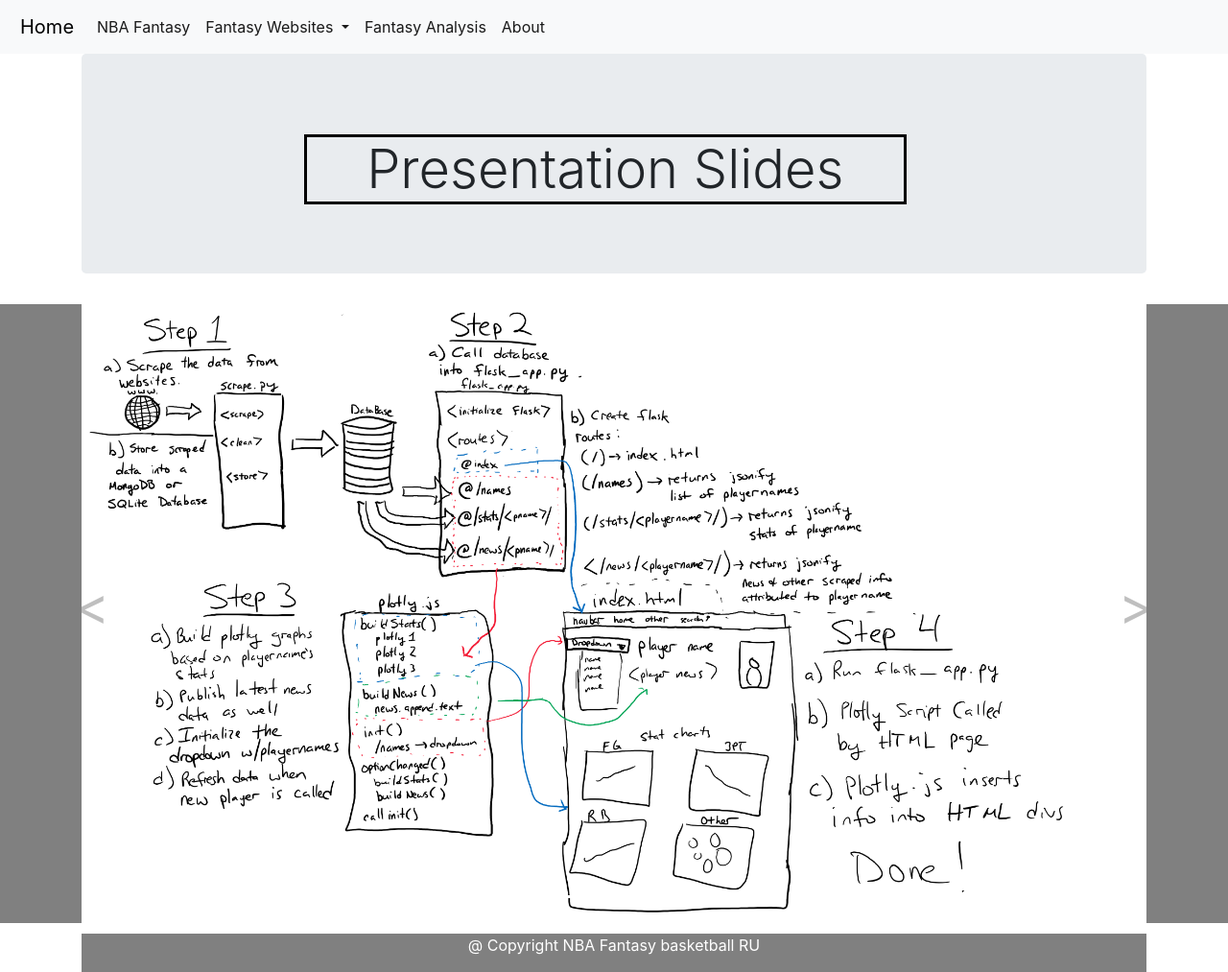
After one commit to Fantasy-Basketball-Stats/NBA-Fantasy-Stats, a Flask app: page /slides in a window 1280 px wide. The commit adds this page. Shown: the whole page at 96% size. Run offline with Flask 2, Linux system fonts and the light colour scheme; some libraries are stand-ins or nearby versions.

```diff
--- a/fantasy_stats/app.py
+++ b/fantasy_stats/app.py
@@ -38,6 +38,11 @@ def index():
 def stats():
     """Returns the Stats page."""
     return render_template("statspage.html")
+
+@app.route("/slides")
+def slides():
+    """Returns the Slides page."""
+    return render_template("slides.html")
 
 @app.route("/names")
 def names():
--- a/fantasy_stats/static/css/style.css
+++ b/fantasy_stats/static/css/style.css
@@ -109,3 +109,42 @@ h1{
 #title-format{
   text-align: center;
 }
+
+/* start slides.html */
+#slides{
+  color: grey;
+  background-color: grey !important;
+}
+.carousel-inner>.item>img, .carousel-inner>.item>a>img {
+  display: block;
+  height: auto;
+  max-width: 100%;
+  line-height: 1;
+  margin: auto;
+  width: 100%;
+}
+
+.carousel-control-prev-icon,
+.carousel-control-next-icon {
+  height: 100px;
+  width: 100px;
+  outline: black;
+  background-size: 100%, 100%;
+  border-radius: 50%;
+  border: none;
+  background-image: none;
+}
+
+.carousel-control-next-icon:after
+{
+  content: '>';
+  font-size: 55px;
+  color: gray;
+}
+
+.carousel-control-prev-icon:after {
+  content: '<';
+  font-size: 55px;
+  color: gray;
+}
+/* end slides.html */
--- /dev/null
+++ b/fantasy_stats/templates/slides.html
@@ -0,0 +1,133 @@
+<!DOCTYPE html>
+<html lang="en" dir="ltr">
+  <head>
+    <!-- start meta -->
+        <meta charset="utf-8">
+        <meta name="viewport" content="width=device-width, initial-scale=1, shrink-to-fit=no">
+    <!-- Bootstrap CSS -->
+         <link rel="stylesheet" href="https://stackpath.bootstrapcdn.com/bootstrap/4.1.3/css/bootstrap.min.css" integrity="sha384-MCw98/SFnGE8fJT3GXwEOngsV7Zt27NXFoaoApmYm81iuXoPkFOJwJ8ERdknLPMO" crossorigin="anonymous">
+    <!-- css link  -->
+        <link rel="stylesheet" href="../static/css/style.css">
+        <title>Presentation</title>
+    <!-- end meta -->
+  </head>
+
+  <!-- Navbar-Beginning -->
+  <nav class="navbar navbar-expand-lg navbar-light bg-light">
+      <a id="logo"class="navbar-brand" href="index.html">Home</a>
+      <button class="navbar-toggler" type="button" data-toggle="collapse" data-target="#navbarSupportedContent" aria-controls="navbarSupportedContent" aria-expanded="false" aria-label="Toggle navigation">
+        <span class="navbar-toggler-icon"></span>
+      </button>
+
+      <div class="collapse navbar-collapse" id="navbarSupportedContent">
+        <ul class="navbar-nav mr-auto">
+                  <li class="nav-item active">
+                    <a class="nav-link" href="http://www.nba.com/fantasy/">NBA Fantasy<span class="sr-only">(current)</span></a>
+                  </li>
+                            <li class="nav-item active dropdown">
+                                <a class="nav-link dropdown-toggle" href="#" id="navbarDropdown" role="button" data-toggle="dropdown" aria-haspopup="true" aria-expanded="false">
+                                  Fantasy Websites
+                                </a>
+                                  <div class="dropdown-menu" aria-labelledby="navbarDropdown">
+                                    <a class="dropdown-item" href="http://www.espn.com/fantasy/basketball/">ESPN Fantasy</a>
+                                    <a class="dropdown-item" href="https://basketball.fantasysports.yahoo.com/">Yahoo fantasysports</a>
+                                    <a class="dropdown-item" href="https://www.cbssports.com/fantasy/games/basketball/">CBS Fantasy Basketball</a>
+                                    <a class="dropdown-item" href="http://www.rotoworld.com/sports/nba/basketball?ls=roto:nba:gnav">RotoWorld NBA</a>
+
+                                  </div>
+                              </li>
+                <li class="nav-item active">
+                  <a class="nav-link" href="/statspage">Fantasy Analysis<span class="sr-only">(current)<span></a>
+                </li>
+
+                <li class="nav-item active">
+                  <a class="nav-link" href="../static/about.html">About<span class="sr-only">(current)<span></a>
+
+                </li>
+          </li>
+         </ul>
+      </div>
+</nav>
+<!-- Navbar-End  -->
+
+  <body>
+    <div class="container">
+
+                <div class="row">
+                  <div class="col-md-12">
+                  <!-- jumbotron -->
+                              <div class="jumbotron">
+                                        <h1 class="display-4">Presentation Slides</h1>
+                                </div>
+                  <!-- end of jumbotron -->
+                </div>
+                </div>
+      </div>
+
+
+
+      <div class="row">
+        <div class="col-md-12">
+    <!-- start carousel -->
+          <div id="slides">
+            <div id="carouselExampleIndicators" class="carousel slide" data-ride="carousel" data-interval="false">
+              <ol class="carousel-indicators">
+                <li data-target="#carouselExampleIndicators" data-slide-to="0" class="active"></li>
+                <li data-target="#carouselExampleIndicators" data-slide-to="1"></li>
+                <li data-target="#carouselExampleIndicators" data-slide-to="2"></li>
+              </ol>
+
+                <div class="container">
+                  <div class="carousel-inner" role="listbox" style=" width:100%; height: 100% !important;">
+                    <div class="carousel-item active">
+                      <img class="d-block w-100" src="../static/draftsketch1.png" alt="Draft Diagram">
+                    </div>
+                    <div class="carousel-item">
+                      <img class="d-block w-100" src="../static/proj2_main_diagram2.png" alt="Main Diagram">
+                    </div>
+                    <div class="carousel-item">
+                      <img class="d-block w-100" src="../static/jupyter1.png" alt="Jupyter Notebook1">
+                    </div>
+                    <div class="carousel-item">
+                      <img class="d-block w-100" src="../static/jupyter2.png" alt="Jupyter Notebook2">
+                    </div>
+                  </div>
+                <a class="carousel-control-prev" href="#carouselExampleIndicators" role="button" data-slide="prev">
+                  <span class="carousel-control-prev-icon" aria-hidden="true"></span>
+                  <span class="sr-only">Previous</span>
+                </a>
+                <a class="carousel-control-next" href="#carouselExampleIndicators" role="button" data-slide="next">
+                  <span class="carousel-control-next-icon" aria-hidden="true"></span>
+                  <span class="sr-only">Next</span>
+                </a>
+              </div>
+          </div>
+        </div>
+    <!-- end carousel -->
+        </div>
+      </div>
+    </div>
+
+    <div class="container">
+    <div class="row">
+      <div class="col-md-12">
+      </div>
+    </div>
+  </div>
+
+    <div class="container">
+    <!-- start footer -->
+    <div class="footer">
+          <p> @ Copyright NBA Fantasy basketball RU </p>
+    </div>
+    <!-- end footer -->
+  </div>
+
+    <!-- scripts -->
+    <script src="https://code.jquery.com/jquery-3.3.1.slim.min.js" integrity="sha384-q8i/X+965DzO0rT7abK41JStQIAqVgRVzpbzo5smXKp4YfRvH+8abtTE1Pi6jizo" crossorigin="anonymous"></script>
+    <script src="https://cdnjs.cloudflare.com/ajax/libs/popper.js/1.14.3/umd/popper.min.js" integrity="sha384-ZMP7rVo3mIykV+2+9J3UJ46jBk0WLaUAdn689aCwoqbBJiSnjAK/l8WvCWPIPm49" crossorigin="anonymous"></script>
+    <script src="https://stackpath.bootstrapcdn.com/bootstrap/4.1.3/js/bootstrap.min.js" integrity="sha384-ChfqqxuZUCnJSK3+MXmPNIyE6ZbWh2IMqE241rYiqJxyMiZ6OW/JmZQ5stwEULTy" crossorigin="anonymous"></script>
+    <script src="https://cdnjs.cloudflare.com/ajax/libs/d3/5.5.0/d3.js"></script>
+    <!-- end scripts -->
+  </body>
+</html>
--- a/fantasy_stats/templates/statspage.html
+++ b/fantasy_stats/templates/statspage.html
@@ -43,7 +43,7 @@
       </div>
 </nav>
 <!-- end of nav bar -->
-
+<body>
 <div class="container">
           <div class="row">
             <!-- jumbotron -->
```
Also changed, not shown: fantasy_stats/static/draftsketch1.png (added), fantasy_stats/static/jupyter1.PNG (added), fantasy_stats/static/jupyter2.PNG (added), fantasy_stats/static/proj2_main_diagram2.png (added).
